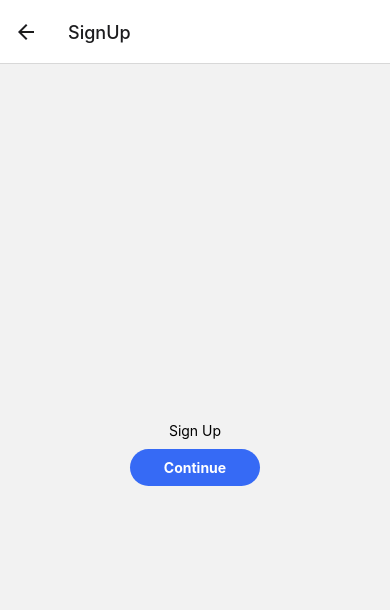
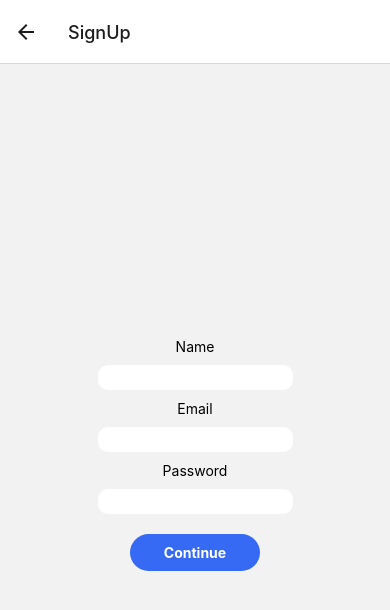
Before and after one commit to alstdu/my-first-native-app, a React Native app: screen /SignUp in a window 390 px wide. Shown: the top 610 px of the page. Built offline with nearby package versions, Linux system fonts and the light colour scheme.

Commit message:
Add text input fields

```diff
--- a/MyStyles.js
+++ b/MyStyles.js
@@ -27,6 +27,13 @@ const MyStyles = StyleSheet.create({
     borderTopStartRadius: 190,
     overflow: 'hidden',
     marginTop: 70
+  },
+  input: {
+    width: "50%",
+    padding: 4,
+    backgroundColor: "#fff",
+    borderRadius: 10,
+    margin: 10
   }
 });
 
--- a/components/SignUpScreen.js
+++ b/components/SignUpScreen.js
@@ -1,10 +1,15 @@
 import React from "react";
-import { TouchableOpacity, View, Text } from "react-native";
+import { TouchableOpacity, View, Text, TextInput } from "react-native";
 import MyStyles from "../MyStyles";
 export default function SignUpScreen({ navigation }) {
   return (
     <View style={{ flex: 1, alignItems: "center", justifyContent: "center" }}>
-      <Text>Sign Up</Text>
+      <Text>Name</Text>
+      <TextInput style={MyStyles.input} />
+      <Text>Email</Text>
+      <TextInput style={MyStyles.input} />
+      <Text>Password</Text>
+      <TextInput style={MyStyles.input} />
       <TouchableOpacity
         style={MyStyles.ButtonContainer}
         onPress={() => navigation.navigate("Invite")}>
--- a/package.json
+++ b/package.json
@@ -15,8 +15,9 @@
     "expo-status-bar": "~1.12.1",
     "react": "18.2.0",
     "react-native": "0.74.2",
-    "react-native-screens": "3.31.1",
-    "react-native-safe-area-context": "4.10.1"
+    "react-native-paper": "^5.12.3",
+    "react-native-safe-area-context": "4.10.1",
+    "react-native-screens": "3.31.1"
   },
   "devDependencies": {
     "@babel/core": "^7.20.0"
```
